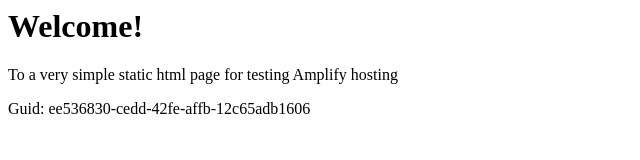
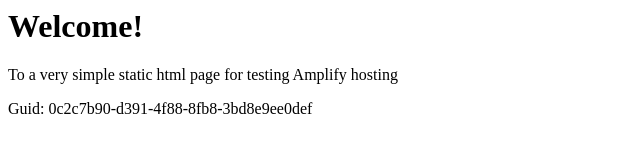
Before and after one commit to aws-aemilia-pdx/Github-PR-Commit-Integration-Test-DoNotTouch-GithubWebhookPreviewCanaryTest-v1-preprod-us-west-2, a website: page src/index.html in a window 1280 px wide. Shown: the full height of the page, 0-640 px from the left. Drawn offline with Linux system fonts and the light colour scheme.

Commit message:
commit from integ tests

```diff
--- a/src/index.html
+++ b/src/index.html
@@ -12,6 +12,6 @@
 <body>
     <h1>Welcome!</h1>
     <p>To a very simple static html page for testing Amplify hosting</p>
-    <p>Guid: ee536830-cedd-42fe-affb-12c65adb1606</p></body>
+    <p>Guid: 0c2c7b90-d391-4f88-8fb8-3bd8e9ee0def</p></body>
 
 </html>
```
